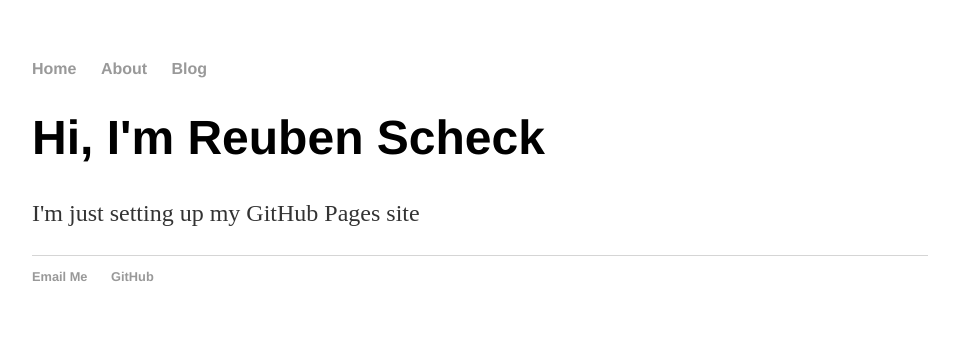
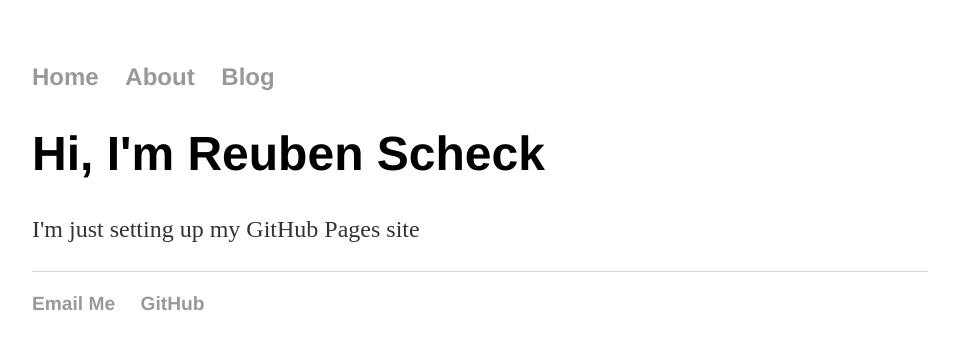
Before and after one commit to reutiteuti/reutiteuti.github.io, a Jekyll site: the page built from index.html, in a window 1280 px wide. Shown: the top 350 px of the page, without its empty margins (160-1119 px from the left). Built offline with Jekyll 4.4.1, drawn with Linux system fonts in a browser that asks for light colours.

Commit message:
Update main.css

```diff
--- a/css/main.css
+++ b/css/main.css
@@ -29,7 +29,7 @@ h1 {
 	font-family: 'Helvetica', 'Arial', 'Sans-Serif';
 }
 
-p {
+p, ul {
 	font-size: 1.5em;
 	line-height: 1.4em;
 	color: #333;
```
